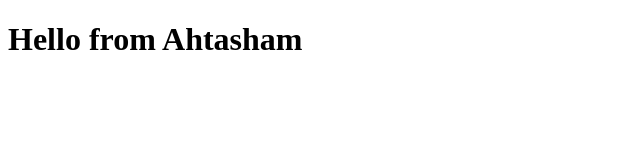
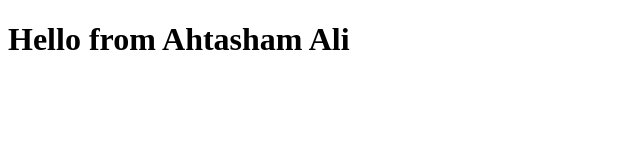
Before and after one commit to ahtasham-07/BOOTCAMP2020_Class_1, a plain HTML site: page index.html in a window 1280 px wide. Shown: the full height of the page, 0-640 px from the left. Drawn offline with Linux system fonts and the light colour scheme.

Commit message:
Update index.html

```diff
--- a/index.html
+++ b/index.html
@@ -6,6 +6,6 @@
     <title>Surge WebPage</title>
 </head>
 <body>
-    <h1>Hello from Ahtasham</h1>
+    <h1>Hello from Ahtasham Ali</h1>
 </body>
 </html>
```
